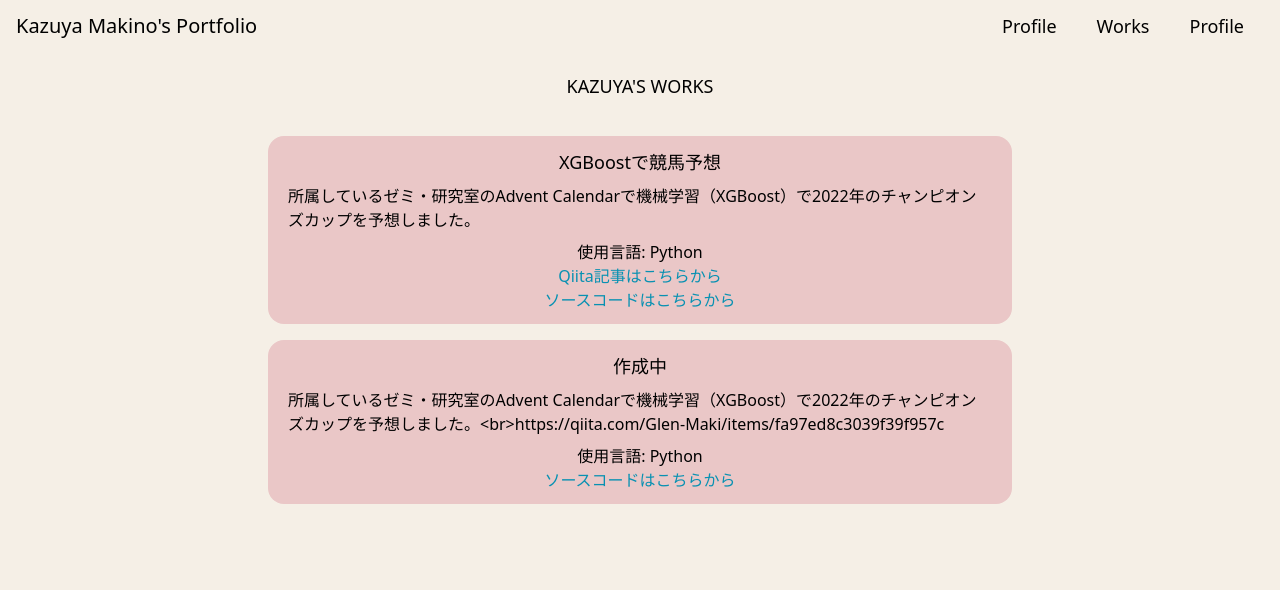
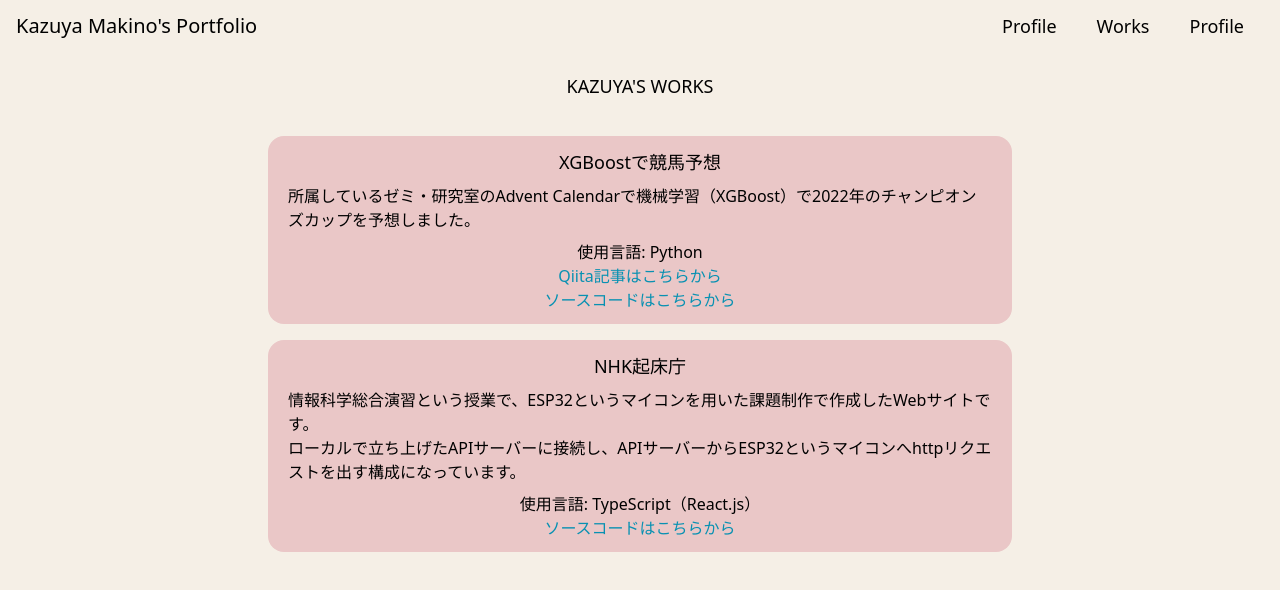
Before and after one commit to Glen-Maki/my-portfolio, a React (Create React App) app: page /works in a window 1280 px wide. Shown: the top 590 px of the page. Built offline with nearby package versions, Linux system fonts and the light colour scheme.

Commit message:
refactor: :boom: 作品一覧のデータの変更と、それに伴うリファクタリング

```diff
--- a/src/Components/worksComponents/WorksCards.tsx
+++ b/src/Components/worksComponents/WorksCards.tsx
@@ -3,7 +3,7 @@ import { SVGProps } from "react";
 type WorksCardsProps = {
   //image: string;
   title: string;
-  contents: string;
+  contents: string[];
   url: string;
   lang: string;
   qiitaUrl: string | null;
@@ -21,7 +21,9 @@ export const WorksCards = ({
       <div className="text-lg">{title}</div>
       {/* ここから内容 */}
       <div className="mt-2 h-full w-full text-left">
-        <p>{contents}</p>
+        {contents.map((e, i) => {
+          return <p key={i}>{e}</p>;
+        })}
       </div>
       <div className="mt-2 h-full w-full">
         <p>使用言語: {lang}</p>
--- a/src/data/works.json
+++ b/src/data/works.json
@@ -2,14 +2,19 @@
   {
     "title": "XGBoostで競馬予想",
     "url": "https://github.com/Glen-Maki/keiba-xgboost",
-    "contents": "所属しているゼミ・研究室のAdvent Calendarで機械学習（XGBoost）で2022年のチャンピオンズカップを予想しました。",
+    "contents": [
+      "所属しているゼミ・研究室のAdvent Calendarで機械学習（XGBoost）で2022年のチャンピオンズカップを予想しました。"
+    ],
     "lang": "Python",
     "qiita_url": "https://qiita.com/Glen-Maki/items/fa97ed8c3039f39f957c"
   },
   {
-    "title": "作成中",
-    "url": "https://github.com/Glen-Maki/keiba-xgboost",
-    "contents": "所属しているゼミ・研究室のAdvent Calendarで機械学習（XGBoost）で2022年のチャンピオンズカップを予想しました。<br>https://qiita.com/Glen-Maki/items/fa97ed8c3039f39f957c",
-    "lang": "Python"
+    "title": "NHK起床庁",
+    "url": "https://github.com/Glen-Maki/nhk-kisyocho",
+    "contents": [
+      "情報科学総合演習という授業で、ESP32というマイコンを用いた課題制作で作成したWebサイトです。",
+      "ローカルで立ち上げたAPIサーバーに接続し、APIサーバーからESP32というマイコンへhttpリクエストを出す構成になっています。"
+    ],
+    "lang": "TypeScript（React.js）"
   }
 ]
```
